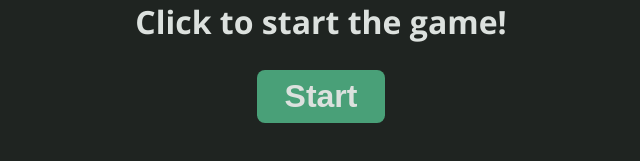
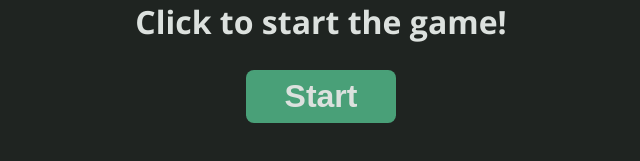
Before and after one commit to lucjastozek/num-memo, a React (Create React App) app: page / in a window 1280 px wide. Shown: the part 139-300 px from the top of the page, without its empty margins (319-959 px from the left). Built offline with nearby package versions, Linux system fonts and the light colour scheme; a web font is replaced by a local one.

Commit message:
changed button styling

```diff
--- a/src/styles.css
+++ b/src/styles.css
@@ -29,10 +29,9 @@ button {
   color: #dce1de;
   font-size: 2rem;
   font-weight: 600;
-  padding: 1vh;
+  padding: 1vh 3vw;
   border-radius: 0.5rem;
   border: 0;
-  width: 10vw;
   margin: auto;
 }
 
```
